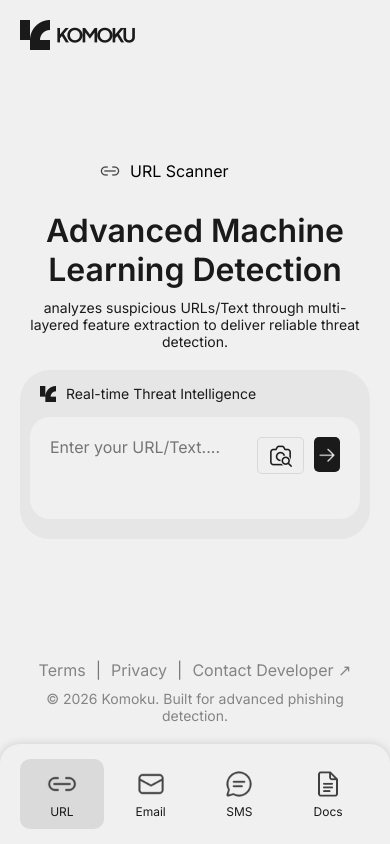
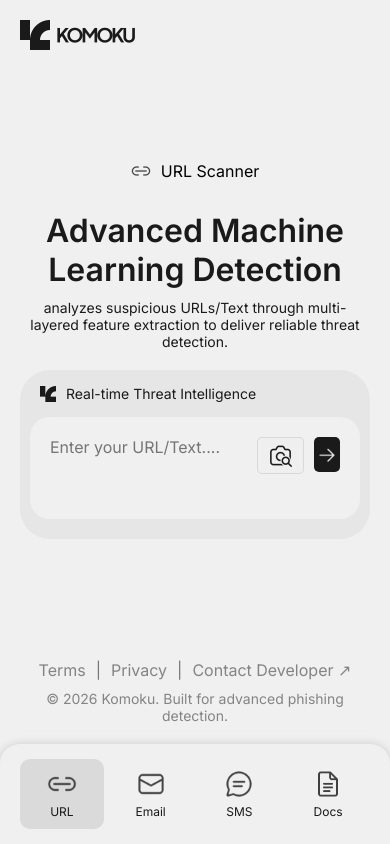
Before and after one commit to daffalde/komokuv2, a Next.js app: page / in a window 390 px wide. Built offline with nearby package versions, Linux system fonts and the light colour scheme.

Commit message:
fixing class item not center

```diff
--- a/app/components/machine.module.css
+++ b/app/components/machine.module.css
@@ -185,6 +185,12 @@
   .input_enter {
     padding: 20px;
   }
+  .class_item {
+    width: fit-content;
+  }
+  .class_wrap {
+    width: fit-content;
+  }
 }
 
 /* result______________________________ */
```
